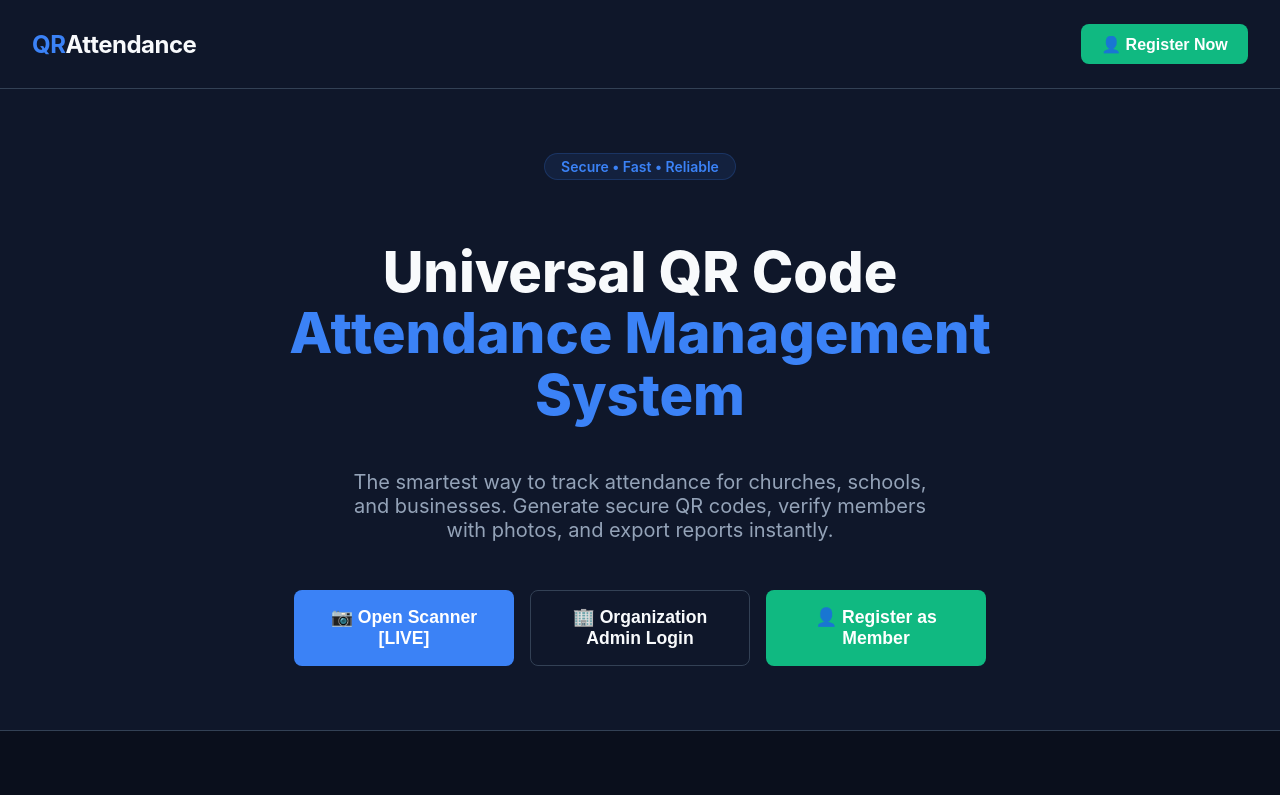
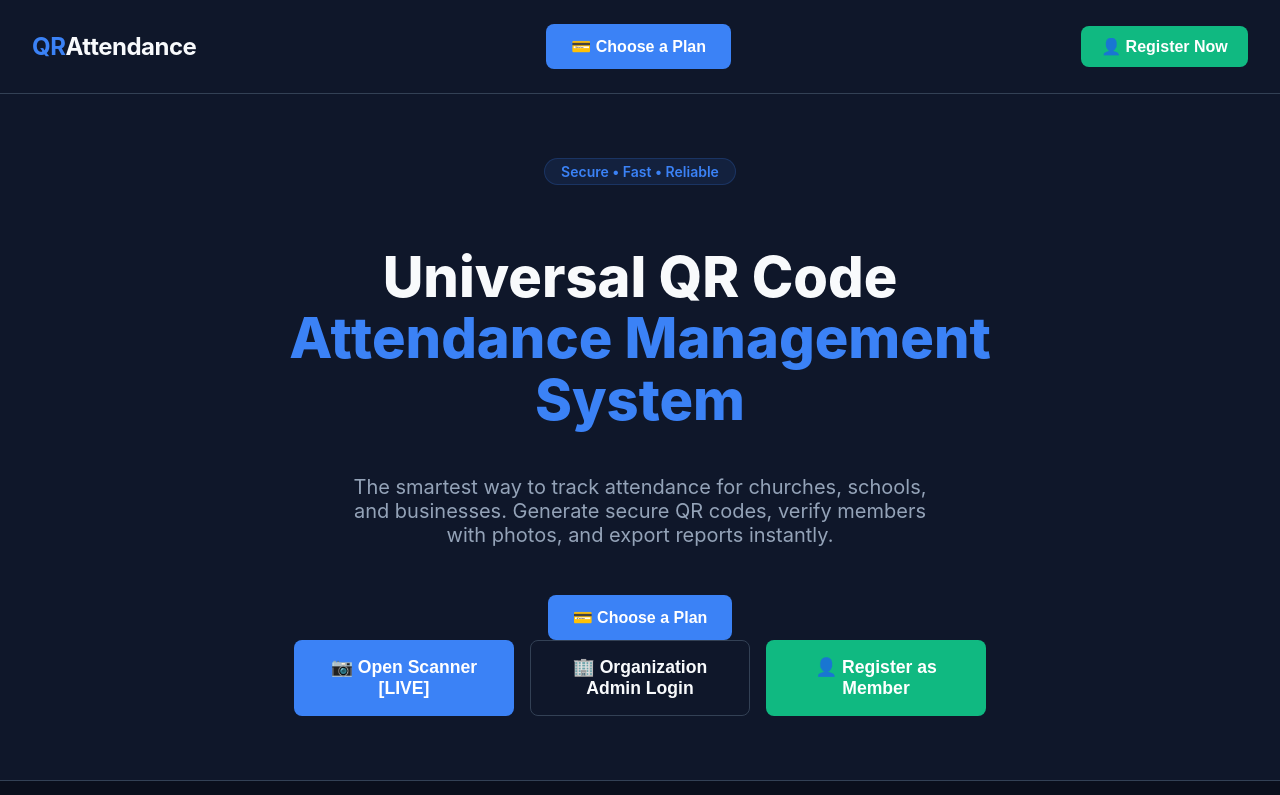
Before and after one commit to thodaniel3-sudo/universal-qr-attendance, a React (Vite) app: page / in a window 1280 px wide. Shown: the top 795 px of the page. Built offline with nearby package versions, Linux system fonts and the light colour scheme; no server answers.

Commit message:
Add pricing button, fix subscription check, correct cron deletion logic

```diff
--- a/src/App.tsx
+++ b/src/App.tsx
@@ -64,7 +64,9 @@ function Landing() {
         <div style={{ fontSize: '1.5rem', fontWeight: 700, letterSpacing: '-0.5px' }}>
           <span style={{ color: THEME.primary }}>QR</span>Attendance
         </div>
-
+        <Link to="/pricing">
+  <Button variant="primary">💳 Choose a Plan</Button>
+</Link>
         {/* RIGHT: Register Button */}
         <a
           href="https://universal-qr-attendance-rdxa.vercel.app/register?org=shades"
@@ -95,7 +97,9 @@ function Landing() {
           The smartest way to track attendance for churches, schools, and businesses.
           Generate secure QR codes, verify members with photos, and export reports instantly.
         </p>
-
+       <Link to="/pricing">
+  <Button variant="primary">💳 Choose a Plan</Button>
+</Link>
         {/* THE 3 CLEAN BUTTONS */}
         <div className="animate-fade-up delay-400" style={{ display: 'flex', gap: '1rem', flexWrap: 'wrap', justifyContent: 'center' }}>
 
```
Also changed, not shown: 2 other files (tests, documents, lock files or other folders).
